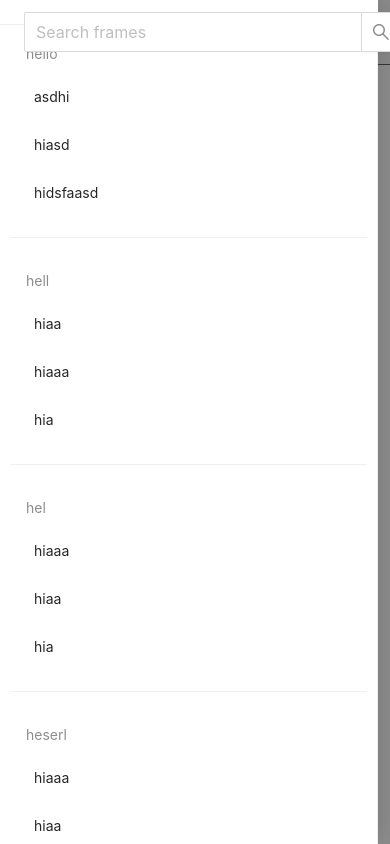
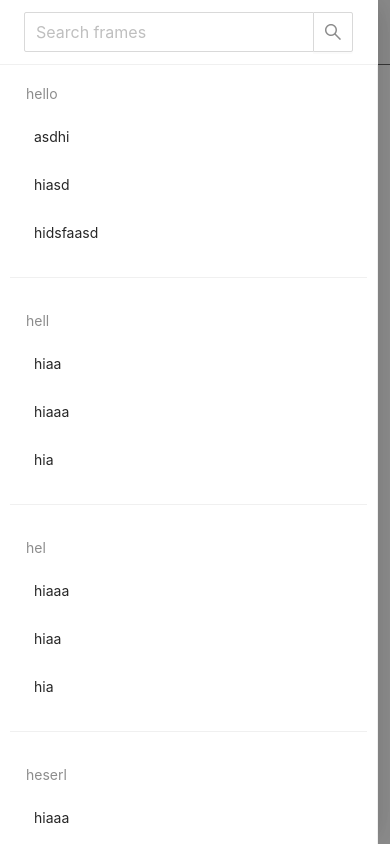
Before and after one commit to teaguestockwell/responsive-antd-app-bar, a React (Create React App) app: page / in a window 390 px wide. Both pictures are taken after a click on the button 31 px from the left and 31 px from the top of the page. Built offline with nearby package versions, Linux system fonts and the light colour scheme.

Commit message:
hamburger search fix

```diff
--- a/src/components/nav/ham_menu.tsx
+++ b/src/components/nav/ham_menu.tsx
@@ -36,7 +36,7 @@ export const HamMenu = ({
       <Drawer
         closable={false}
         style={{padding: '0px'}}
-        title={<SearchBar />}
+        title={<SearchBar isHamburger/>}
         placement="left"
         visible={open}
         onClose={toggle}
--- a/src/components/nav/search_bar.tsx
+++ b/src/components/nav/search_bar.tsx
@@ -1,6 +1,6 @@
 import {Input} from 'antd'
 const {Search} = Input
-export const SearchBar = ({style}: {style?: any}) => {
+export const SearchBar = ({style, isHamburger}: {style?: any, isHamburger?: boolean}) => {
   const searchFor = `${'frame'}s`
   const onSearch = () => {}
 
@@ -10,7 +10,7 @@ export const SearchBar = ({style}: {style?: any}) => {
         size="large"
         placeholder={`Search ${searchFor}`}
         onSearch={onSearch}
-        style={{width: '100%', position: 'absolute'}}
+        style={{width: '100%', position: isHamburger ? 'relative': 'absolute'}}
       />
     </div>
   )
```
